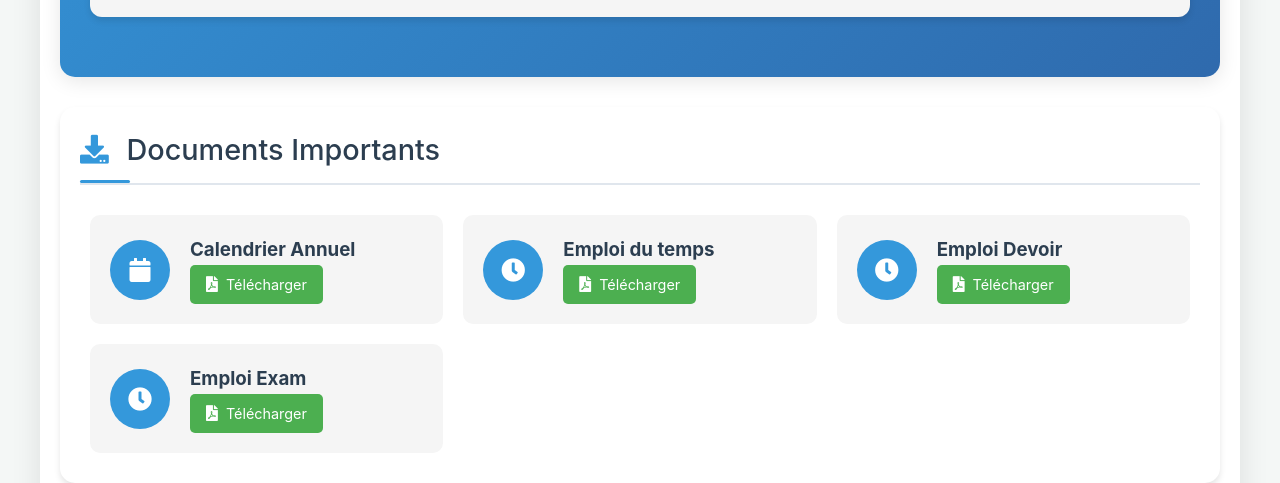
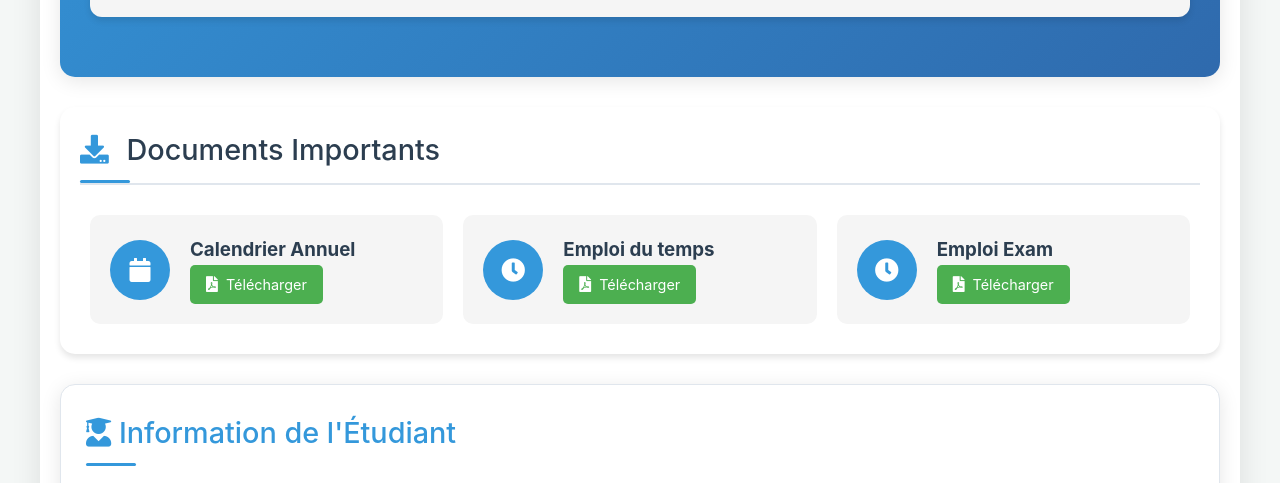
Before and after one commit to Chbrahima/MS, a plain HTML site: page index.html in a window 1280 px wide. Shown: the part 465-948 px from the top of the page. Drawn offline with nearby package versions, Linux system fonts and the light colour scheme.

Commit message:
Update index.html

```diff
--- a/index.html
+++ b/index.html
@@ -98,17 +98,6 @@
                             <i class="fas fa-clock"></i>
                         </div>
                         <div class="download-info">
-                            <h3>Emploi Devoir</h3>
-                            <a href="pdfs/emploi_devoir.pdf" class="download-button" download>
-                                <i class="fas fa-file-pdf"></i> Télécharger
-                            </a>
-                        </div>
-                    </div>
-                    <div class="download-card">
-                        <div class="download-icon">
-                            <i class="fas fa-clock"></i>
-                        </div>
-                        <div class="download-info">
                             <h3>Emploi Exam</h3>
                             <a href="pdfs/emploi_exam.pdf" class="download-button" download>
                                 <i class="fas fa-file-pdf"></i> Télécharger
```
